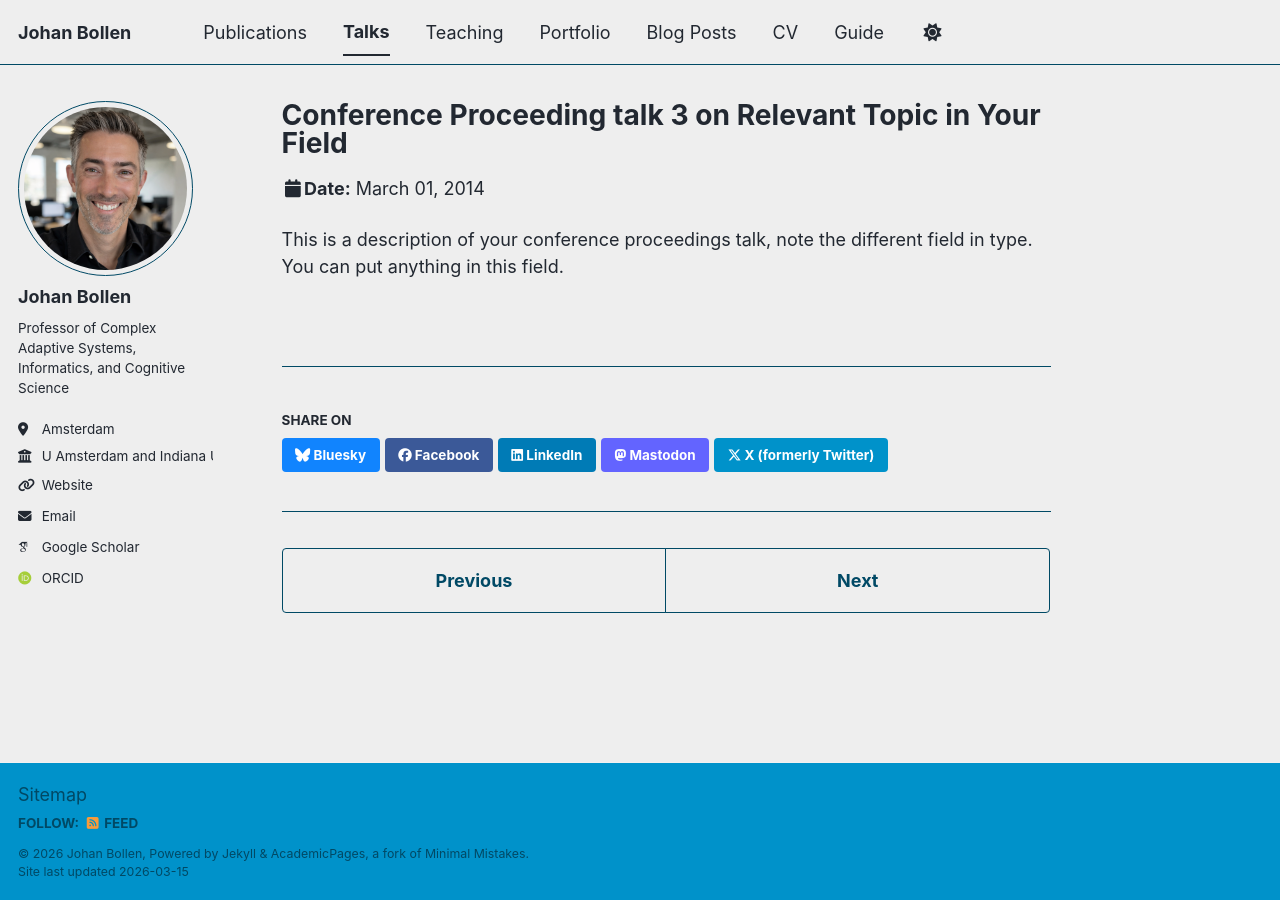
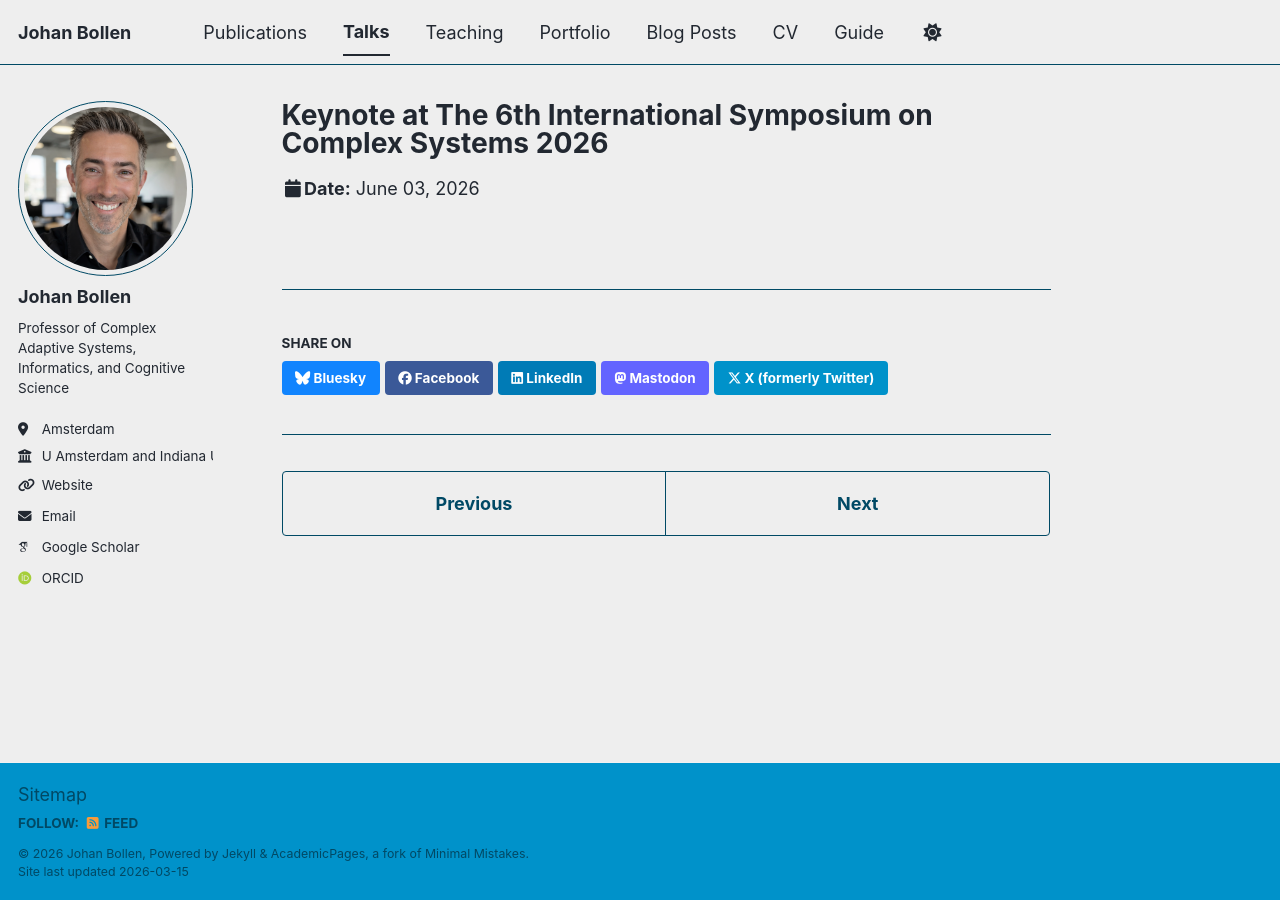
Before and after one commit to jbollen/jbollen.github.io, a Jekyll site: the page built from _talks/2014-03-01-talk-3.md, in a window 1280 px wide. Built offline with Jekyll 4.4.1, drawn with Linux system fonts in a browser that asks for light colours; some web fonts are replaced; a script bundle is joined from its source files by our own code; library files that are not in the unit come from our copies; a file with an impossible date is left out.

Commit message:
Update 2014-03-01-talk-3.md

```diff
--- a/_talks/2014-03-01-talk-3.md
+++ b/_talks/2014-03-01-talk-3.md
@@ -1,11 +1,9 @@
 ---
-title: "Conference Proceeding talk 3 on Relevant Topic in Your Field"
+title: "Keynote at The 6th International Symposium on Complex Systems 2026"
 collection: talks
-type: "Conference proceedings talk"
+type: "Keynote"
 permalink: /talks/2014-03-01-talk-3
-venue: "Testing Institute of America 2014 Annual Conference"
-date: 2014-03-01
-location: "Los Angeles, CA, USA"
+venue: "ISCS 2026"
+date: 2026-06-03
+location: "La Rochelle, France"
 ---
-
-This is a description of your conference proceedings talk, note the different field in type. You can put anything in this field.
```
